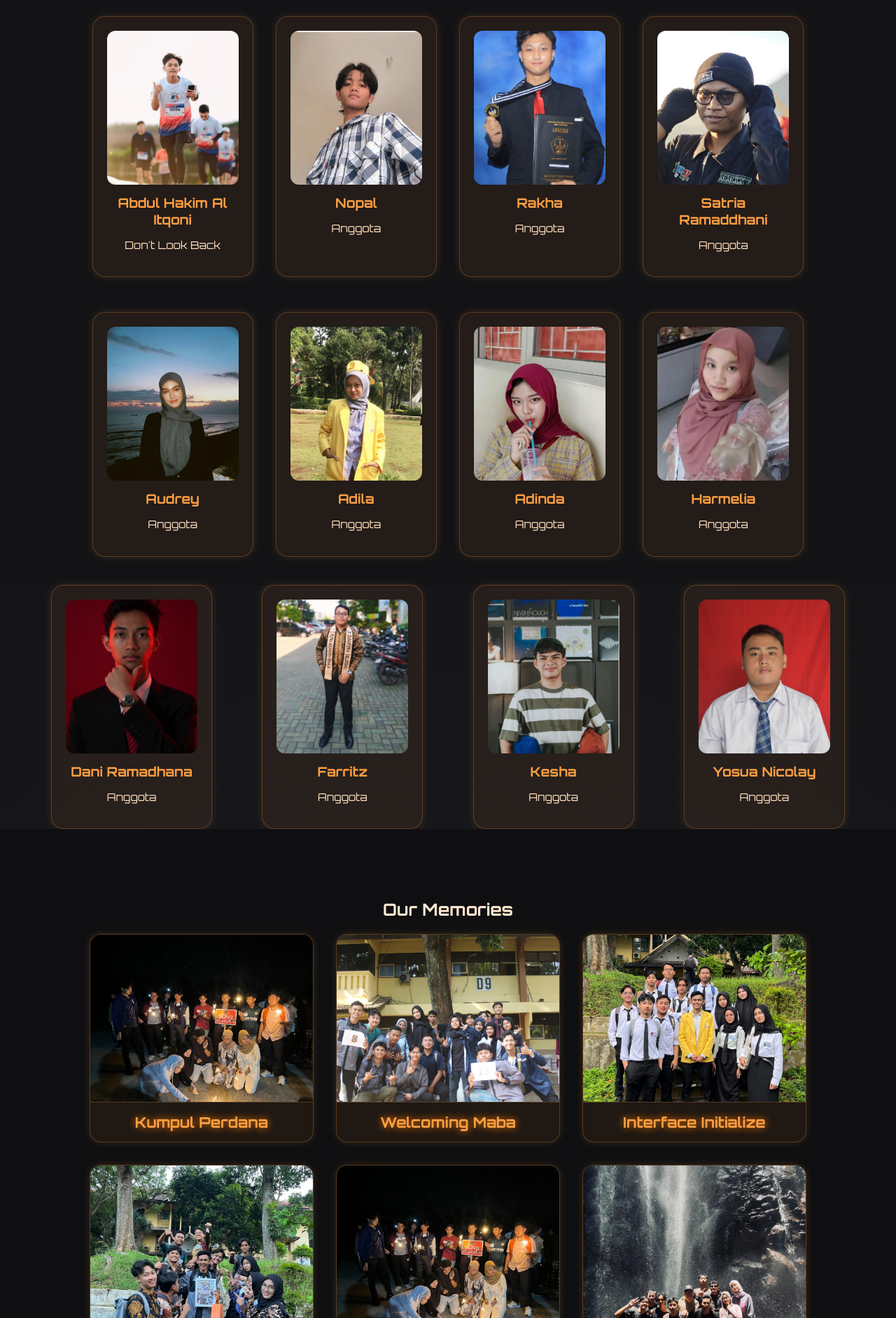
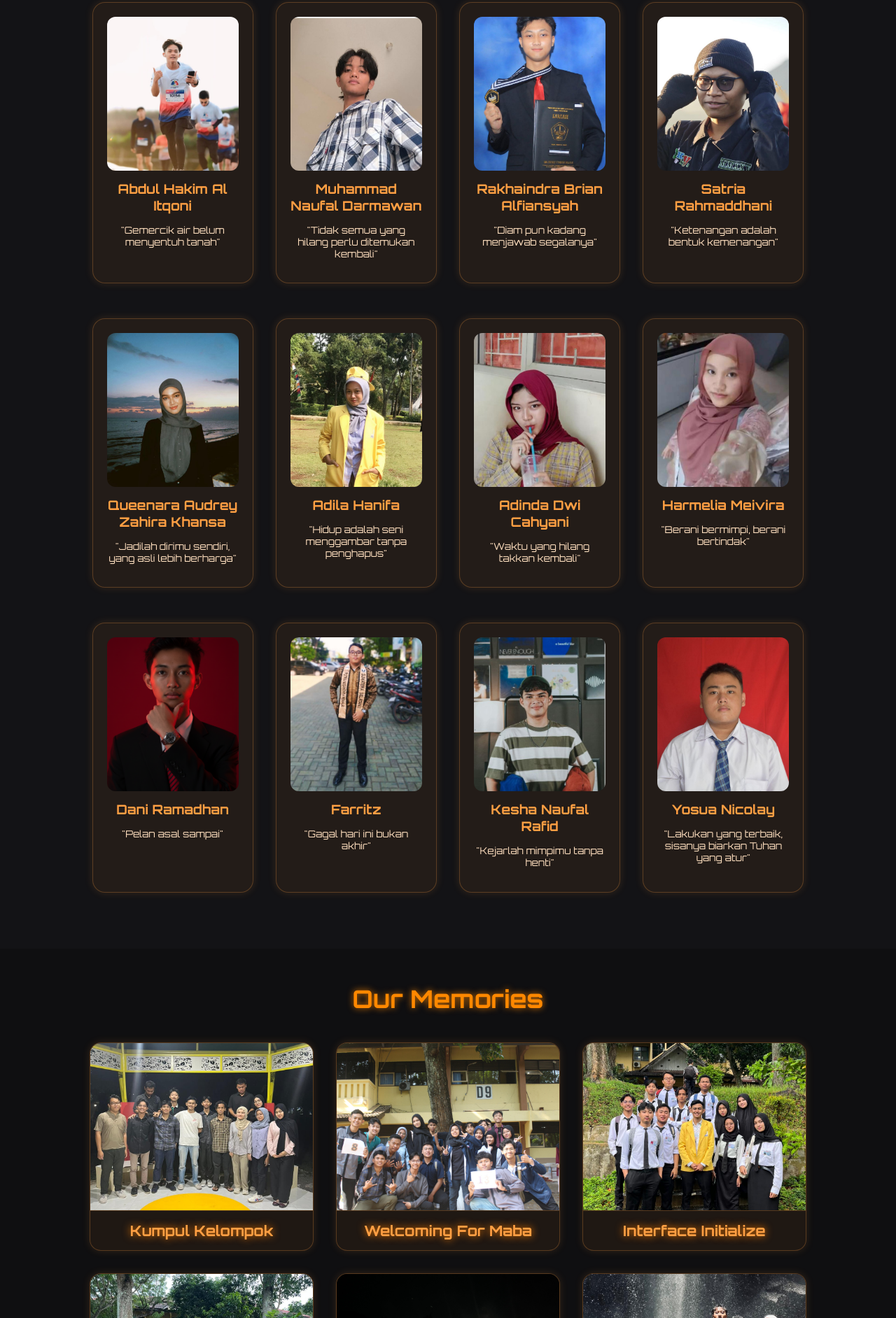
Before and after one commit to Dani170907/SUNO, a plain HTML site: page index.html in a window 1280 px wide. Shown: the part 1941-3825 px from the top of the page at 70% size. Drawn offline with Linux system fonts and the light colour scheme.

Commit message:
tampilan

```diff
--- a/index.html
+++ b/index.html
@@ -59,65 +59,65 @@
     <div class="member">
       <img src="assets/faisal3.png" alt="Mentor">
       <h3>Muhammad Faisal</h3>
-      <p>Pendamping</p>
+      <p>"Don't Look Back"</p>
     </div>
   </div>
 
   <!-- 4, 4, 4 anggota -->
   <div class="team-grid">
-    <div class="member"><img src="assets/hakim.jpeg"><h3>Abdul Hakim Al Itqoni</h3><p>Don't Look Back</p></div>
-    <div class="member"><img src="assets/nopal.jpeg"><h3>Nopal</h3><p>Anggota</p></div>
-    <div class="member"><img src="assets/rakha.jpeg"><h3>Rakha</h3><p>Anggota</p></div>
-    <div class="member"><img src="assets/saep.jpeg"><h3>Satria Ramaddhani</h3><p>Anggota</p></div>
+    <div class="member"><img src="assets/hakim.jpeg"><h3>Abdul Hakim Al Itqoni</h3><p>"Gemercik air belum menyentuh tanah"</p></div>
+    <div class="member"><img src="assets/nopal.jpeg"><h3>Muhammad Naufal Darmawan</h3><p>"Tidak semua yang hilang perlu ditemukan kembali"</p></div>
+    <div class="member"><img src="assets/rakha.jpeg"><h3>Rakhaindra Brian Alfiansyah</h3><p>"Diam pun kadang menjawab segalanya"</p></div>
+    <div class="member"><img src="assets/saep.jpeg"><h3>Satria Rahmaddhani</h3><p>"Ketenangan adalah bentuk kemenangan"</p></div>
   </div>
 
   <div class="team-grid">
-    <div class="member"><img src="assets/audrey.jpeg"><h3>Audrey</h3><p>Anggota</p></div>
-    <div class="member"><img src="assets/adila.jpeg"><h3>Adila</h3><p>Anggota</p></div>
-    <div class="member"><img src="assets/adinda.jpeg"><h3>Adinda</h3><p>Anggota</p></div>
-    <div class="member"><img src="assets/vira.jpeg"><h3>Harmelia</h3><p>Anggota</p></div>
+    <div class="member"><img src="assets/audrey.jpeg"><h3>Queenara Audrey Zahira Khansa</h3><p>"Jadilah dirimu sendiri, yang asli lebih berharga"</p></div>
+    <div class="member"><img src="assets/adila.jpeg"><h3>Adila Hanifa</h3><p>"Hidup adalah seni menggambar tanpa penghapus"</p></div>
+    <div class="member"><img src="assets/adinda.jpeg"><h3>Adinda Dwi Cahyani</h3><p>"Waktu yang hilang takkan kembali"</p></div>
+    <div class="member"><img src="assets/vira.jpeg"><h3>Harmelia Meivira</h3><p>"Berani bermimpi, berani bertindak"</p></div>
   </div>
-</section>
 
 <div class="team-grid">
-    <div class="member"><img src="assets/dani.png"><h3>Dani Ramadhana</h3><p>Anggota</p></div>
-    <div class="member"><img src="assets/farritz.jpeg"><h3>Farritz</h3><p>Anggota</p></div>
-    <div class="member"><img src="assets/kesha.jpeg"><h3>Kesha</h3><p>Anggota</p></div>
-    <div class="member"><img src="assets/josua.jpeg"><h3>Yosua Nicolay</h3><p>Anggota</p></div>
+    <div class="member"><img src="assets/dani.png"><h3>Dani Ramadhan</h3><p>"Pelan asal sampai"</p></div>
+    <div class="member"><img src="assets/farritz.jpeg"><h3>Farritz</h3><p>"Gagal hari ini bukan akhir"</p></div>
+    <div class="member"><img src="assets/kesha.jpeg"><h3>Kesha Naufal Rafid</h3><p>"Kejarlah mimpimu tanpa henti"</p></div>
+    <div class="member"><img src="assets/josua.jpeg"><h3>Yosua Nicolay</h3><p>"Lakukan yang terbaik, sisanya biarkan Tuhan yang atur"</p></div>
   </div>
+  </section>
 
 <!-- ===== MEMORIES ===== -->
 <section class="memories" id="memories">
   <h2 class="section-heading">Our Memories</h2>
 
   <div class="memories-grid">
-    <div class="memory-card" data-title="Kumpul Perdana" data-desc="Moment pertama kami berkumpul membangun chemistry dan semangat kebersamaan." data-img="assets/makrab.jpeg">
-      <img src="assets/makrab.jpeg" alt="Kumpul Perdana">
-      <h3>Kumpul Perdana</h3>
+    <div class="memory-card" data-title="Kumpul Kelompok" data-desc="Moment pertama SUNO berkumpul membangun chemistry dan semangat kebersamaan." data-img="assets/kumpulkelompok.jpeg">
+      <img src="assets/kumpulkelompok.jpeg" alt="Kumpul Kelompok">
+      <h3>Kumpul Kelompok</h3>
     </div>
 
-    <div class="memory-card" data-title="Welcoming Maba" data-desc="Menyambut generasi baru penuh semangat dan kekompakan." data-img="assets/temumaba.jpeg">
-      <img src="assets/temumaba.jpeg" alt="Welcoming Maba">
-      <h3>Welcoming Maba</h3>
+    <div class="memory-card" data-title="Welcoming For Maba" data-desc="Menyambut Maba Baru dengan penuh semangat dan kekompakan." data-img="assets/temumaba.jpeg">
+      <img src="assets/temumaba.jpeg" alt="Welcoming For Maba">
+      <h3>Welcoming For Maba</h3>
     </div>
 
-    <div class="memory-card" data-title="Interface Initialize" data-desc="Perjalanan awal membangun solidaritas dan visi bersama." data-img="assets/initialize.jpeg">
+    <div class="memory-card" data-title="Interface Initialize" data-desc="Perjalanan awal Rangkaian Interface yang membangun solidaritas dan visi bersama." data-img="assets/initialize.jpeg">
       <img src="assets/initialize.jpeg" alt="Interface Initialize">
       <h3>Interface Initialize</h3>
     </div>
 
-    <div class="memory-card" data-title="Interface PKMMPD" data-desc="Partisipasi aktif dalam kegiatan kampus penuh semangat." data-img="assets/pkmmpd.jpeg">
+    <div class="memory-card" data-title="Interface PKMMPD" data-desc="Partisipasi aktif dalam kegiatan Interface dengan penuh semangat." data-img="assets/pkmmpd.jpeg">
       <img src="assets/pkmmpd.jpeg" alt="Interface PKMMPD">
       <h3>Interface PKMMPD</h3>
     </div>
 
-    <div class="memory-card" data-title="Interface Fusion" data-desc="Sebuah kegiatan penuh ide dan kolaborasi." data-img="assets/makrab.jpeg">
+    <div class="memory-card" data-title="Interface Fusion" data-desc="Sebuah Rangkaian kegiatan Interface yang penuh ide dan kolaborasi." data-img="assets/makrab.jpeg">
       <img src="assets/makrab.jpeg" alt="Interface Fusion">
       <h3>Interface Fusion</h3>
     </div>
 
-    <div class="memory-card" data-title="SUNO TRIP" data-desc="Sebuah kegiatan penuh ide dan kolaborasi." data-img="assets/trip.jpeg">
-      <img src="assets/trip.jpeg" alt="SUNO TRIP">
+    <div class="memory-card" data-title="SUNO TRIP" data-desc="Sebuah Perjalanan SUNO ke Curug Lawe Menikmati keindahan alam." data-img="assets/sunotrip.jpeg">
+      <img src="assets/sunotrip.jpeg" alt="SUNO TRIP">
       <h3>SUNO TRIP</h3>
     </div>
   </div>
--- a/script.js
+++ b/script.js
@@ -1,13 +1,26 @@
-// ===== SMOOTH SCROLL EFFECT =====
+// ===== SMOOTH SCROLL EFFECT & NAVBAR ACTIVE CLASS TOGGLE (ON CLICK) =====
 document.querySelectorAll('a[href^="#"]').forEach(anchor => {
   anchor.addEventListener('click', e => {
     e.preventDefault();
+
+    // --- 1. LOGIKA UNTUK MENGATUR CLASS ACTIVE SAAT DI-KLIK ---
+    // Hapus kelas 'active' dari semua tautan
+    document.querySelectorAll('.navbar a').forEach(link => {
+      link.classList.remove('active');
+    });
+
+    // Tambahkan kelas 'active' ke tautan yang baru saja diklik
+    anchor.classList.add('active');
+    // ----------------------------------------------------------
+
+    // Lakukan smooth scroll
     document.querySelector(anchor.getAttribute('href')).scrollIntoView({
       behavior: 'smooth',
       block: 'start'
     });
   });
 });
+
 
 // ===== HERO FADE-IN & PARALLAX =====
 window.addEventListener('load', () => {
@@ -31,6 +44,35 @@ window.addEventListener('scroll', () => {
     hero.style.backgroundPositionY = `${offset}px`;
   }
 });
+
+// ===== SCROLL SPY NAVBAR ACTIVE (Logika untuk memindahkan status aktif saat scrolling) =====
+const sections = document.querySelectorAll('section');
+const navLinks = document.querySelectorAll('.navbar ul li a');
+
+window.addEventListener('scroll', () => {
+    let current = 'home'; // Default ke 'home'
+
+    sections.forEach(section => {
+        // Dapatkan posisi vertikal (top) dari setiap section
+        const sectionTop = section.offsetTop;
+        const sectionId = section.getAttribute('id');
+
+        // Cek jika posisi scroll sudah melewati section, dikurangi offset 100px (tinggi navbar + margin)
+        if (window.scrollY >= sectionTop - 100) {
+            current = sectionId;
+        }
+    });
+
+    // Pindahkan class active berdasarkan section yang sedang terlihat
+    navLinks.forEach(a => {
+        a.classList.remove('active');
+        // Tautan harus memiliki href yang sama dengan ID section yang sedang aktif
+        if (a.getAttribute('href').substring(1) === current) {
+            a.classList.add('active');
+        }
+    });
+});
+
 
 // ===== INTERSECTION OBSERVER SCROLL REVEAL =====
 const revealElements = document.querySelectorAll(
--- a/style.css
+++ b/style.css
@@ -123,7 +123,7 @@ body {
 .about-section {
   background: #0a0a0a;
   color: #fff;
-  padding: 100px 10%;
+  padding: 100px 10% ;
   display: flex;
   justify-content: center;
   align-items: center;
@@ -204,13 +204,21 @@ body {
 
 /* ===== TEAM ===== */
 .team {
-  padding: 40px 10%;
+  padding: 20px 10% 80px 10%;
   background: #131316;
   text-align: center;
   display: flex;
   flex-direction: column;
   align-items: center;
   gap: 50px;
+}
+
+.team h2 {
+  font-size: 2.2rem;
+  font-weight: 700;
+  color: #ff8800;
+  text-shadow: 0 0 10px rgba(255, 136, 0, 0.8);
+  margin-bottom: 1px;
 }
 
 .team-mentor {
@@ -284,14 +292,22 @@ body {
 
 .member p {
   color: #ffdfbf;
-  font-size: 0.95rem;
+  font-size: 0.85rem;
 }
 
 /* ===== OUR MEMORIES ===== */
 .memories {
-  padding: 80px 10%;
+  padding: 20px 10% 80px 10%;
   background: #0f0f11;
   text-align: center;
+}
+
+.memories .section-heading {
+  font-size: 2.2rem;
+  font-weight: 700;
+  color: #ff8800;
+  text-shadow: 0 0 10px rgba(255, 136, 0, 0.8);
+  margin-bottom: 40px;
 }
 
 .memories-grid {
@@ -332,6 +348,7 @@ body {
   margin: 15px 0;
   text-shadow: 0 0 12px var(--orange-strong);
 }
+
 
 /* ===== POPUP MODAL ===== */
 .popup-overlay {
```
Also changed, not shown: assets/dani1.jpeg (added), assets/kumpulkelompok.jpeg (added), assets/sunotrip.jpeg (added).
